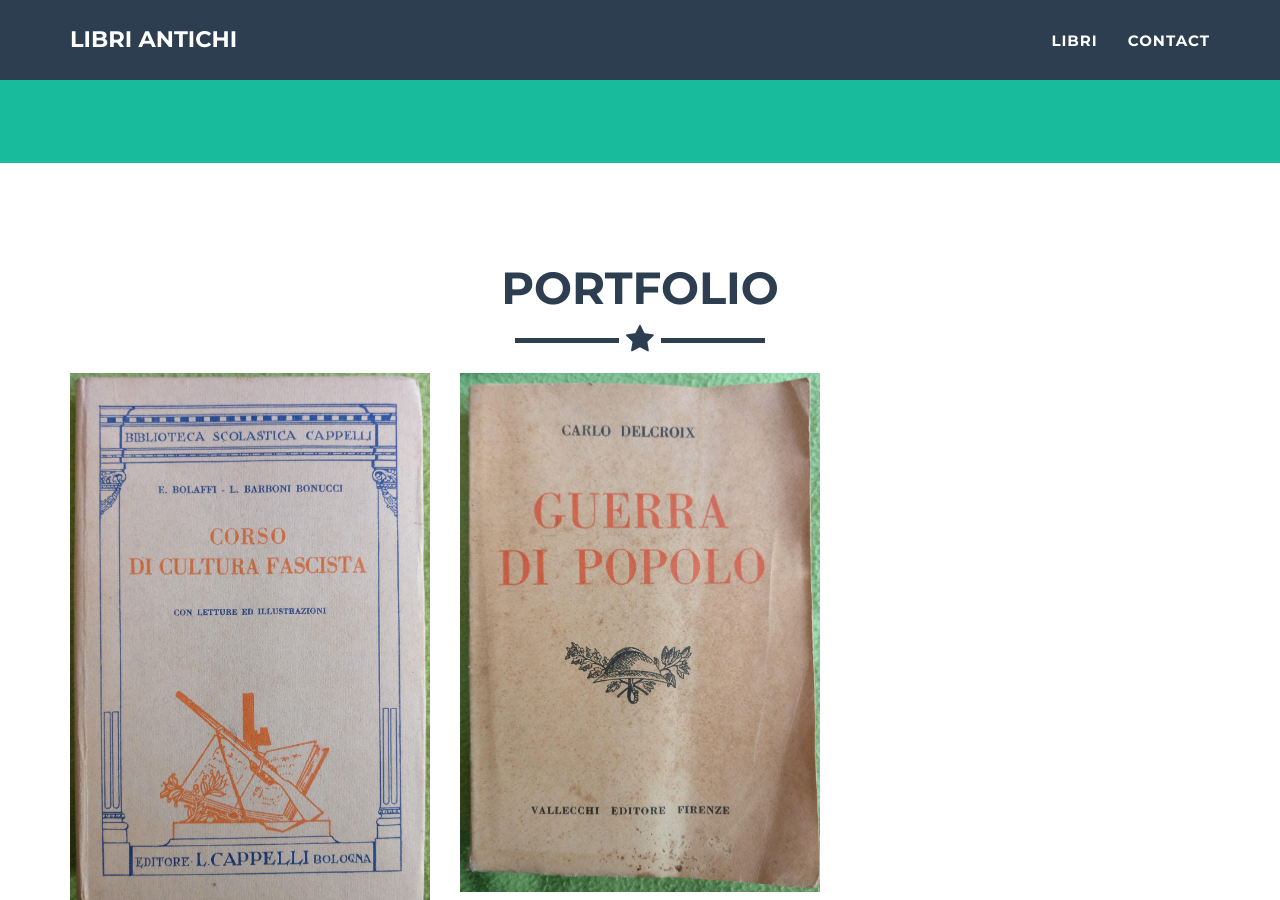
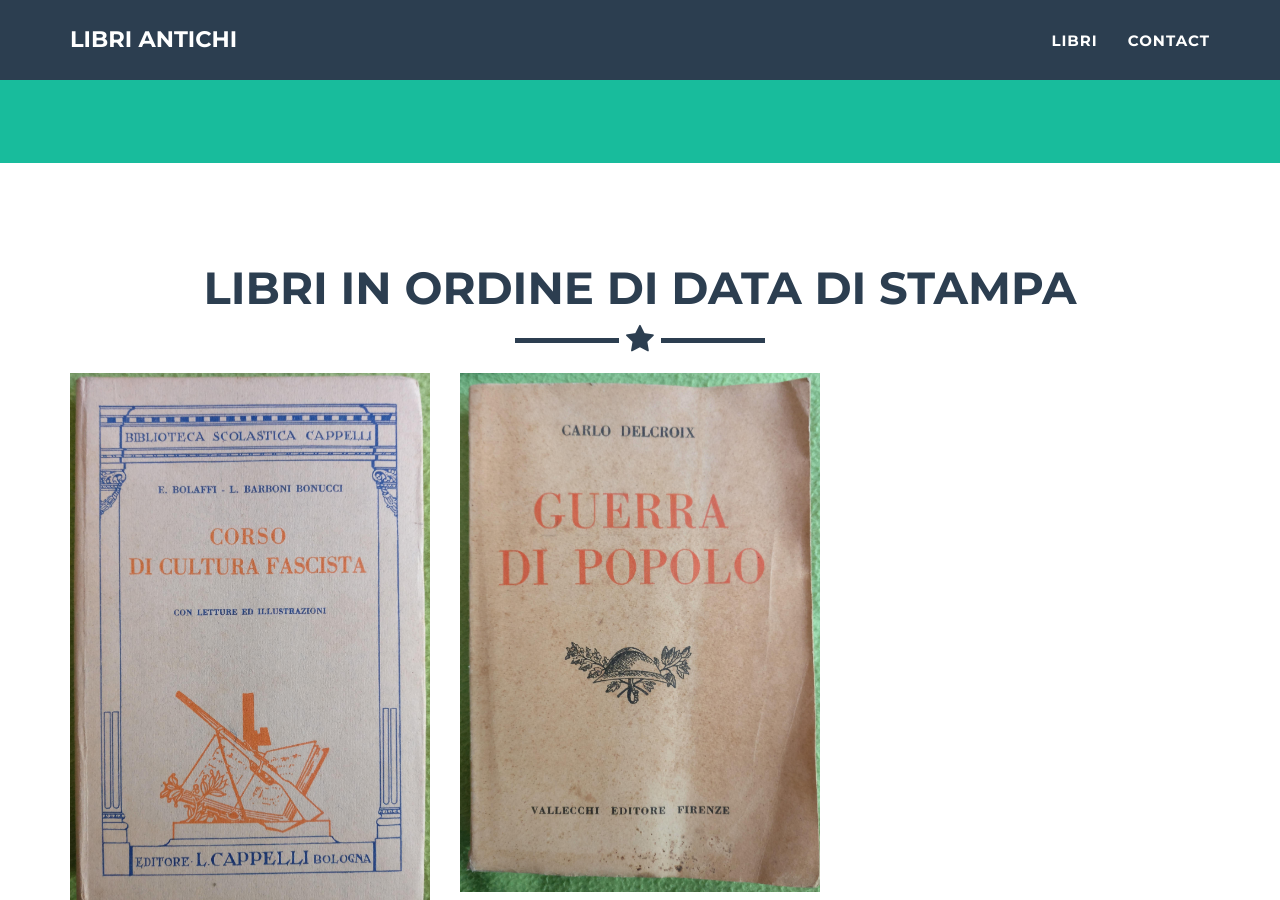
Before and after one commit to DanySK/libri-antichi, a Jekyll site: the page built from index.html, in a window 1280 px wide and 900 px high, scrolled down 336 px. Built offline with Jekyll 4.4.1, drawn with Linux system fonts in a browser that asks for light colours.

Commit message:
Change title

```diff
--- a/_includes/portfolio_grid.html
+++ b/_includes/portfolio_grid.html
@@ -4,7 +4,7 @@
         <div class="container">
             <div class="row">
                 <div class="col-lg-12 text-center">
-                    <h2>Portfolio</h2>
+                    <h2>Libri in ordine di data di stampa</h2>
                     <hr class="star-primary">
                 </div>
             </div>
```
